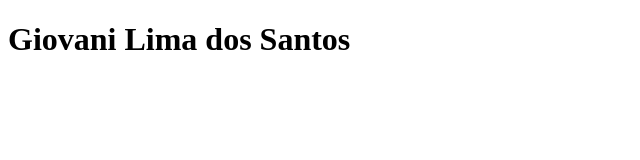
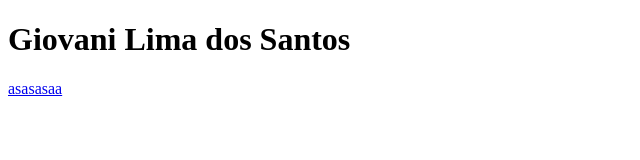
Before and after one commit to giovaniztss/Testando-Controle, a plain HTML site: page index.html in a window 1280 px wide. Shown: the full height of the page, 0-640 px from the left. Drawn offline with Linux system fonts and the light colour scheme.

Commit message:
teste de ana p giovani

```diff
--- a/index.html
+++ b/index.html
@@ -8,7 +8,7 @@
         <header>
             <h1>Giovani Lima dos Santos</h1>
         </header>
-        <nav></nav>
+        <nav><a href="aaa.com">asasasaa</a></nav>
         <main>
             <article>
                 <section>
```
